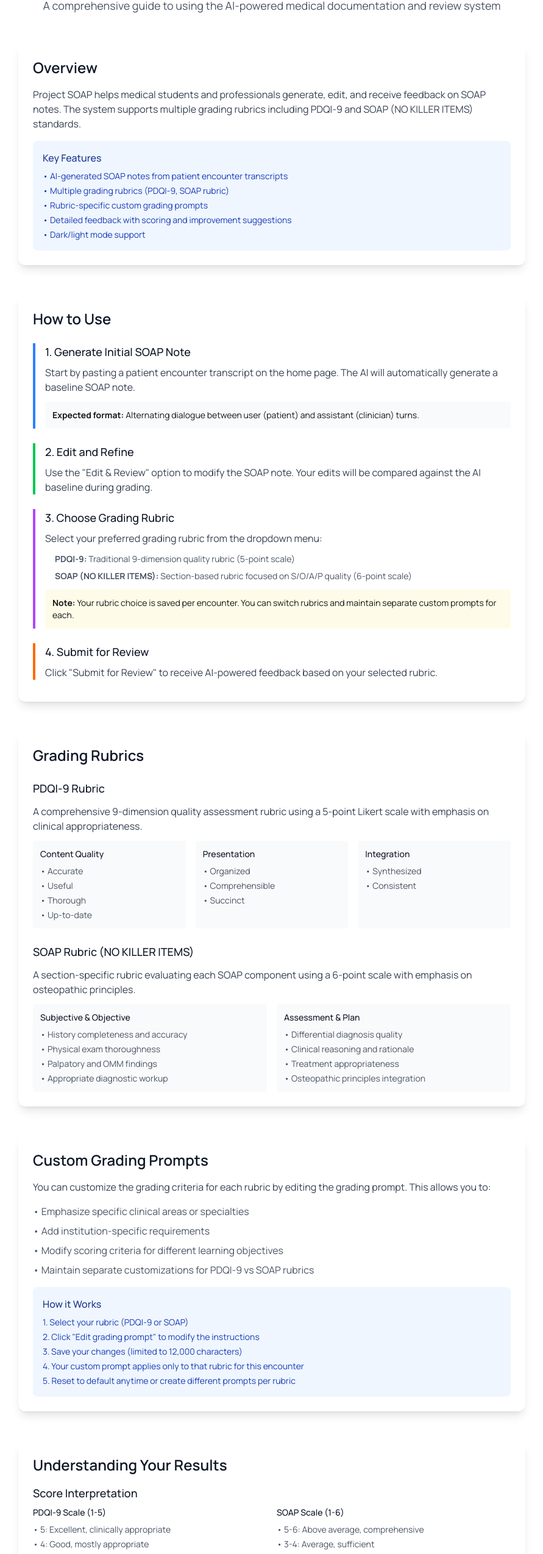
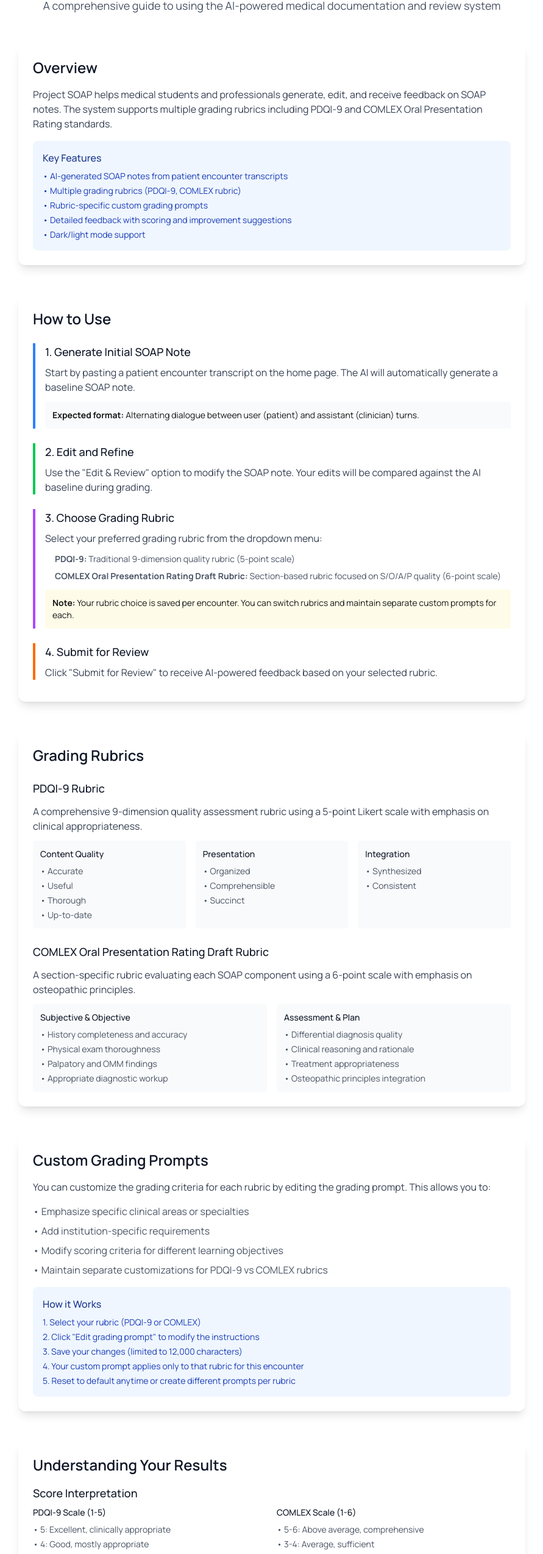
Before and after one commit to sidoody/proj-soap, a Next.js app: page /documentation in a window 1280 px wide. Shown: the part 109-2658 px from the top of the page at 61% size, without its empty margins (194-1085 px from the left). Built offline with nearby package versions, Linux system fonts and the light colour scheme.

Commit message:
fixed dropdown overflow

```diff
--- a/src/app/documentation/page.tsx
+++ b/src/app/documentation/page.tsx
@@ -20,13 +20,13 @@ export default function Documentation() {
             <h2 className="text-2xl font-semibold text-gray-900 dark:text-white mb-4">Overview</h2>
             <p className="text-gray-700 dark:text-gray-300 mb-4">
               Project SOAP helps medical students and professionals generate, edit, and receive feedback on SOAP notes.
-              The system supports multiple grading rubrics including PDQI-9 and SOAP (NO KILLER ITEMS) standards.
+                             The system supports multiple grading rubrics including PDQI-9 and COMLEX Oral Presentation Rating standards.
             </p>
             <div className="bg-blue-50 dark:bg-blue-900/20 p-4 rounded-lg">
               <h3 className="font-medium text-blue-900 dark:text-blue-200 mb-2">Key Features</h3>
               <ul className="text-blue-800 dark:text-blue-300 space-y-1 text-sm">
                 <li>• AI-generated SOAP notes from patient encounter transcripts</li>
-                <li>• Multiple grading rubrics (PDQI-9, SOAP rubric)</li>
+                                 <li>• Multiple grading rubrics (PDQI-9, COMLEX rubric)</li>
                 <li>• Rubric-specific custom grading prompts</li>
                 <li>• Detailed feedback with scoring and improvement suggestions</li>
                 <li>• Dark/light mode support</li>
@@ -72,7 +72,7 @@ export default function Documentation() {
                 </p>
                 <ul className="text-gray-600 dark:text-gray-400 space-y-2 text-sm ml-4">
                   <li><strong>PDQI-9:</strong> Traditional 9-dimension quality rubric (5-point scale)</li>
-                  <li><strong>SOAP (NO KILLER ITEMS):</strong> Section-based rubric focused on S/O/A/P quality (6-point scale)</li>
+                                     <li><strong>COMLEX Oral Presentation Rating Draft Rubric:</strong> Section-based rubric focused on S/O/A/P quality (6-point scale)</li>
                 </ul>
                 <div className="bg-yellow-50 dark:bg-yellow-900/20 p-3 rounded text-sm mt-3">
                   <strong>Note:</strong> Your rubric choice is saved per encounter. You can switch rubrics and maintain separate custom prompts for each.
@@ -132,7 +132,7 @@ export default function Documentation() {
 
               {/* SOAP Rubric */}
               <div>
-                <h3 className="text-lg font-medium text-gray-900 dark:text-white mb-3">SOAP Rubric (NO KILLER ITEMS)</h3>
+                <h3 className="text-lg font-medium text-gray-900 dark:text-white mb-3">COMLEX Oral Presentation Rating Draft Rubric</h3>
                 <p className="text-gray-700 dark:text-gray-300 mb-3">
                   A section-specific rubric evaluating each SOAP component using a 6-point scale with emphasis on osteopathic principles.
                 </p>
@@ -170,13 +170,13 @@ export default function Documentation() {
               <li>• Emphasize specific clinical areas or specialties</li>
               <li>• Add institution-specific requirements</li>
               <li>• Modify scoring criteria for different learning objectives</li>
-              <li>• Maintain separate customizations for PDQI-9 vs SOAP rubrics</li>
+                             <li>• Maintain separate customizations for PDQI-9 vs COMLEX rubrics</li>
             </ul>
 
             <div className="bg-blue-50 dark:bg-blue-900/20 p-4 rounded-lg">
               <h3 className="font-medium text-blue-900 dark:text-blue-200 mb-2">How it Works</h3>
               <ol className="text-blue-800 dark:text-blue-300 space-y-1 text-sm">
-                <li>1. Select your rubric (PDQI-9 or SOAP)</li>
+                                 <li>1. Select your rubric (PDQI-9 or COMLEX)</li>
                                  <li>2. Click &quot;Edit grading prompt&quot; to modify the instructions</li>
                 <li>3. Save your changes (limited to 12,000 characters)</li>
                 <li>4. Your custom prompt applies only to that rubric for this encounter</li>
@@ -204,7 +204,7 @@ export default function Documentation() {
                     </ul>
                   </div>
                   <div>
-                    <h4 className="font-medium text-gray-900 dark:text-white mb-2">SOAP Scale (1-6)</h4>
+                                         <h4 className="font-medium text-gray-900 dark:text-white mb-2">COMLEX Scale (1-6)</h4>
                     <ul className="text-gray-600 dark:text-gray-400 space-y-1">
                       <li>• 5-6: Above average, comprehensive</li>
                       <li>• 3-4: Average, sufficient</li>
@@ -286,7 +286,7 @@ export default function Documentation() {
                   <li>• Focus on clinical accuracy and appropriateness</li>
                   <li>• Add missing differential diagnoses</li>
                   <li>• Improve organization and flow</li>
-                  <li>• Include relevant osteopathic findings (for SOAP rubric)</li>
+                                     <li>• Include relevant osteopathic findings (for COMLEX rubric)</li>
                 </ul>
               </div>
             </div>
--- a/src/app/note/[id]/page.tsx
+++ b/src/app/note/[id]/page.tsx
@@ -439,14 +439,14 @@ export default function NotePage({ params }: { params: Promise<{ id: string }> }
             <div className="mt-4 space-y-4">
               {/* Rubric Dropdown */}
               <div className="flex items-center gap-4">
-                <label htmlFor="rubric-select" className="text-sm font-medium text-gray-700 dark:text-gray-300">
+                <label htmlFor="rubric-select" className="text-sm font-medium text-gray-700 dark:text-gray-300 flex-shrink-0">
                   Grading Rubric:
                 </label>
                 <select
                   id="rubric-select"
                   value={selectedRubricKey}
                   onChange={(e) => setSelectedRubricKey(e.target.value as RubricKey)}
-                  className="px-3 py-2 border border-gray-300 dark:border-gray-600 rounded-md bg-white dark:bg-gray-800 text-gray-900 dark:text-gray-100 text-sm focus:ring-2 focus:ring-blue-500 focus:border-blue-500"
+                  className="px-3 py-2 border border-gray-300 dark:border-gray-600 rounded-md bg-white dark:bg-gray-800 text-gray-900 dark:text-gray-100 text-sm focus:ring-2 focus:ring-blue-500 focus:border-blue-500 flex-1 min-w-0 max-w-xs truncate"
                 >
                   {Object.entries(RUBRIC_REGISTRY).map(([key, rubric]) => (
                     <option key={key} value={key}>
@@ -473,7 +473,7 @@ export default function NotePage({ params }: { params: Promise<{ id: string }> }
               {review && 'schema_version' in review && (
                 <div className="text-sm text-gray-600 dark:text-gray-400">
                   <span className="inline-block bg-gray-100 dark:bg-gray-700 px-2 py-1 rounded text-xs font-medium">
-                    Graded with {review.schema_version === "pdqi9_v1" ? "PDQI-9" : "SOAP (NO KILLER ITEMS)"}
+                                         Graded with {review.schema_version === "pdqi9_v1" ? "PDQI-9" : "COMLEX Oral Presentation Rating Draft Rubric"}
                   </span>
                 </div>
               )}
--- a/src/lib/rubrics.ts
+++ b/src/lib/rubrics.ts
@@ -21,7 +21,7 @@ export const RUBRIC_REGISTRY: Record<RubricKey, RubricDefinition> = {
     key: "soap_v1",
     schema_version: "soap_rubric_v1",
     prompt: soapRubricPrompt,
-    name: "SOAP (NO KILLER ITEMS)"
+    name: "COMLEX Oral Presentation Rating Draft Rubric"
   },
 };
 
```
